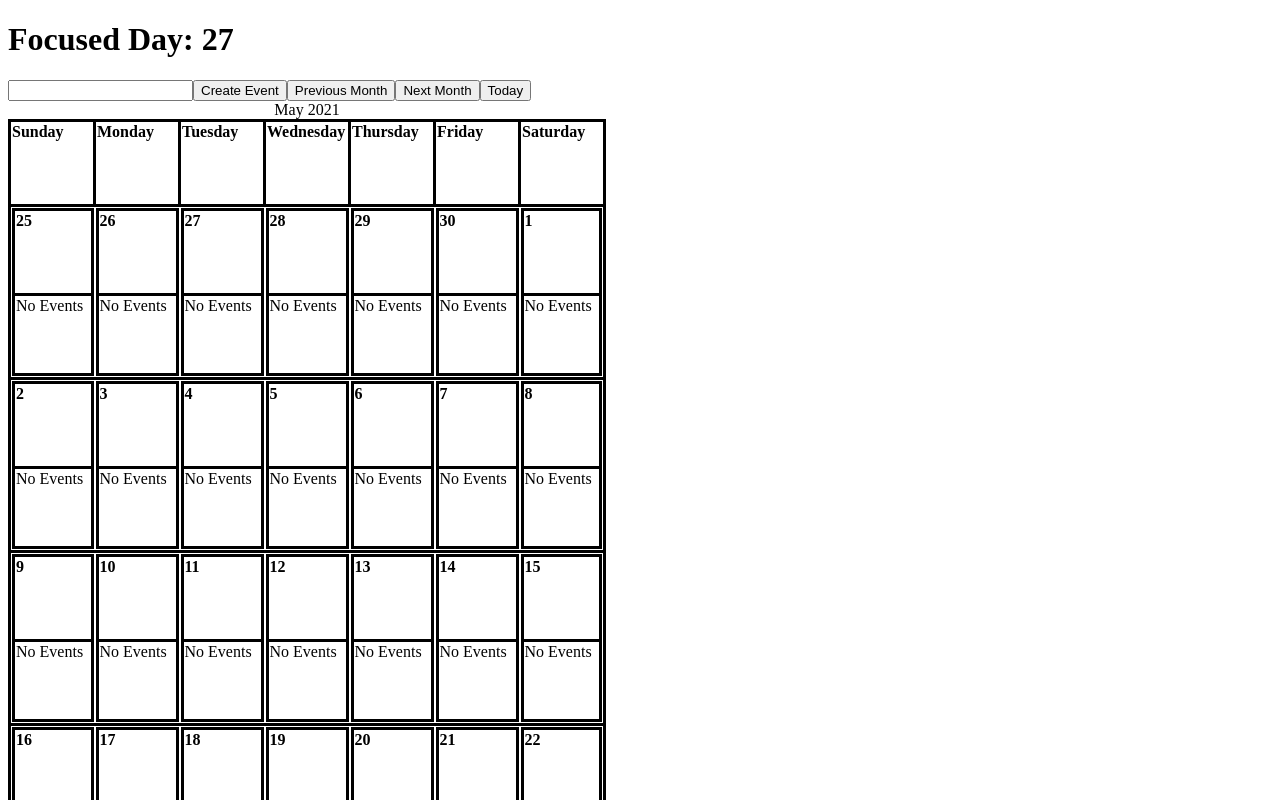
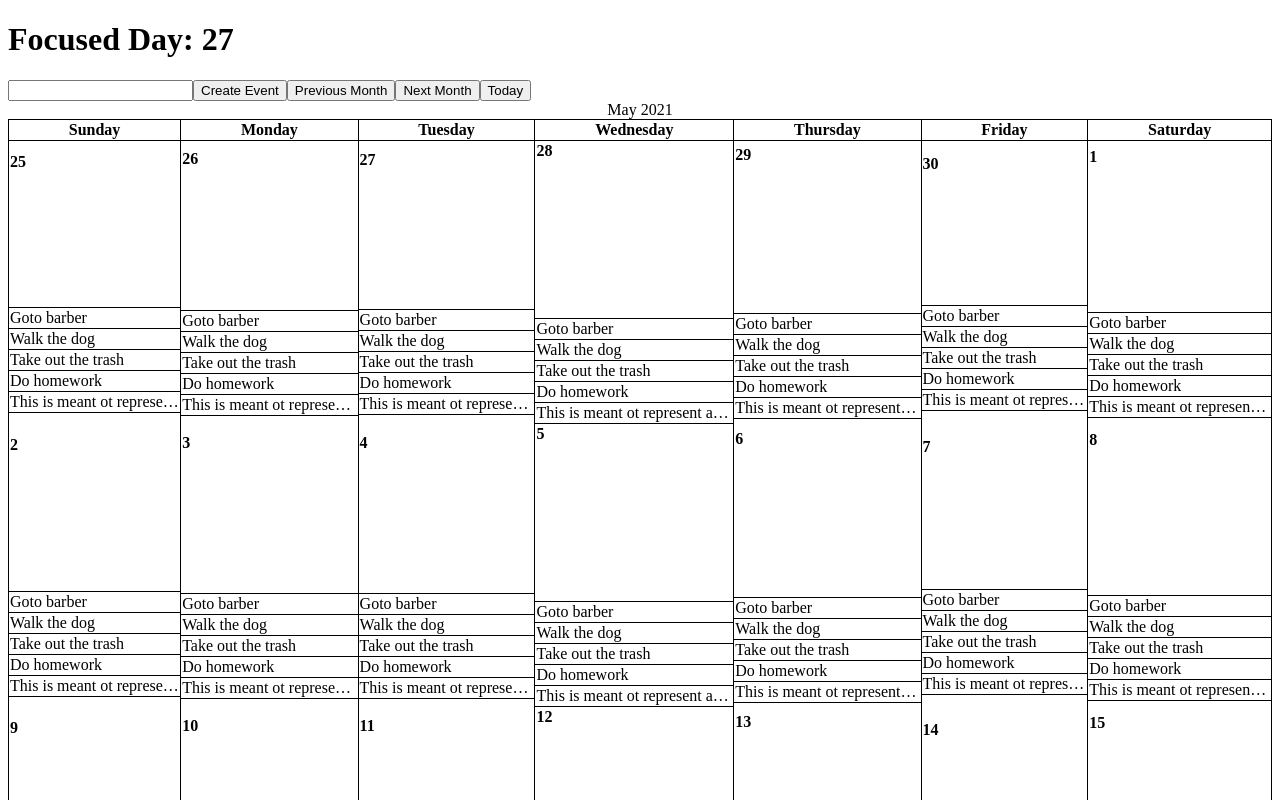
Before and after one commit to calvintanwj/Moments, a React (Create React App) app in the folder moments/: page / in a window 1280 px wide. Shown: the top 800 px of the page. Built offline with nearby package versions, Linux system fonts and the light colour scheme.

Commit message:
Add styling to calendar

```diff
--- a/moments/src/Calendar/Calendar.css
+++ b/moments/src/Calendar/Calendar.css
@@ -1,26 +1,87 @@
-/* #Outer-Calendar {
-  border: solid;
+/*
+======================================================================================
+Table styling
+*/
+
+/* Format Table contents */
+
+/*
+  Row in innertable containing date
+*/
+.dateRow {
+  text-align: left;
+  vertical-align: top;
+  padding-bottom: 80%;
+}
+
+.innerTable {
+  width: 100%;
+}
+
+.innerTable > thead > tr > td,
+.innerTable > tbody > tr > td {
+  max-width: 0;
+  overflow: hidden;
+  text-overflow: ellipsis;
+  white-space: nowrap;
+}
+
+/* Border Styling */
+
+/*
+  Outer table
+*/
+/* table {
+  table-layout: fixed;
+  border: 1px solid black;
+  border-collapse: collapse;
+} */
+table {
+  table-layout: fixed;
   border-collapse: collapse;
 }
 
-#Outer-Calendar > tbody > tr,
-#Outer-Calendar > thead > th {
-  border: solid;
-  text-align: center;
-  width: 80px;
-  height: 80px;
+/*
+  Header row containing the days of the week
+*/
+.dayRow > th {
+  border: 1px solid #000000;
+}
+
+/*
+  Nested table containing the date and the events
+*/
+.innerTable {
+  border: none;
+}
+
+#Outer-Calendar > tbody > tr > td {
+  padding: 0px;
+  border-left: 1px solid #000000;
+}
+
+#Outer-Calendar > tbody > tr > td:last-child {
+  border-right: 1px solid #000000;
+}
+
+/*
+  Date and inner columns
+*/
+.innerTable > thead > tr,
+.innerTable > tbody > tr {
+  border-bottom: 1px solid #000000;
+}
+
+/*
+  First col in calendar
+*/
+/* {
+  border: 1px solid #000000;
 } */
 
-table {
-  border: solid;
-  border-collapse: collapse;
-}
-
-tr,
-th {
-  border: solid;
-  text-align: left;
-  vertical-align: top;
-  width: 80px;
-  height: 80px;
-}
+/*
+  Last col in calendar
+*/
+/* tr:last-child) {
+  border: 1px solid #000000;
+} */
--- a/moments/src/Calendar/CalendarBody.js
+++ b/moments/src/Calendar/CalendarBody.js
@@ -20,7 +20,11 @@ function CalendarBody(props) {
         for (let j = 0; j < 7; j++) {
             const currDate = addDays(dateOfFirstDay, currentDifference);
             const dayObject = {
-                events: [],
+                events: ["Goto barber",
+                    "Walk the dog",
+                    "Take out the trash",
+                    "Do homework",
+                    "This is meant ot represent a very long task name, such that it doesn't affect the table"],
                 key: boxKey,
                 row: i,
                 col: j,
--- a/moments/src/Calendar/DayBox.js
+++ b/moments/src/Calendar/DayBox.js
@@ -25,10 +25,10 @@ function DayBox(props) {
         : <tr><td>No Events</td></tr>;
     return (
         <td onClick={props.dayHandler}>
-            <table>
+            <table className="innerTable">
                 <thead>
                     <tr>
-                        <th>{getDate(date)}</th>
+                        <th className="dateRow">{getDate(date)}</th>
                     </tr>
 
                 </thead>
--- a/moments/src/Calendar/DayHeaderRow.js
+++ b/moments/src/Calendar/DayHeaderRow.js
@@ -17,7 +17,7 @@ function DayHeaderRow() {
         <th scope="col" key={day}>{day}</th>);
 
     return (
-        <tr>
+        <tr className="dayRow">
             {days}
         </tr>
     );
```
